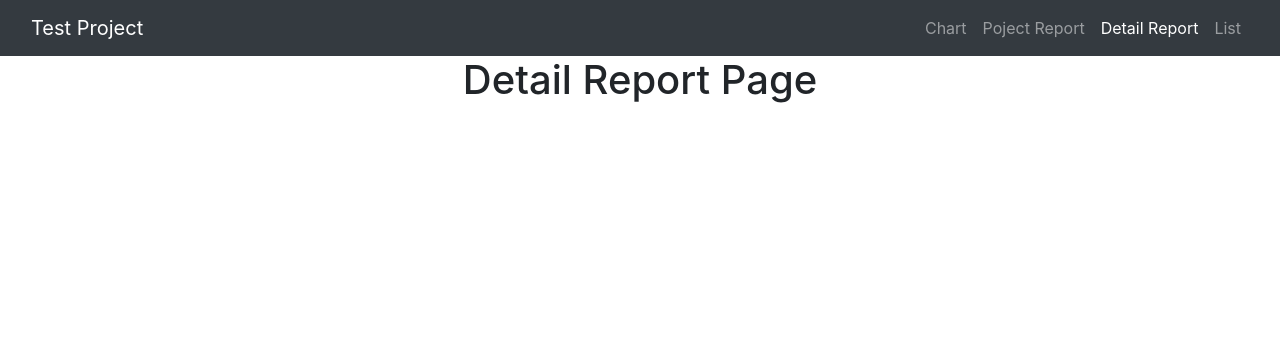
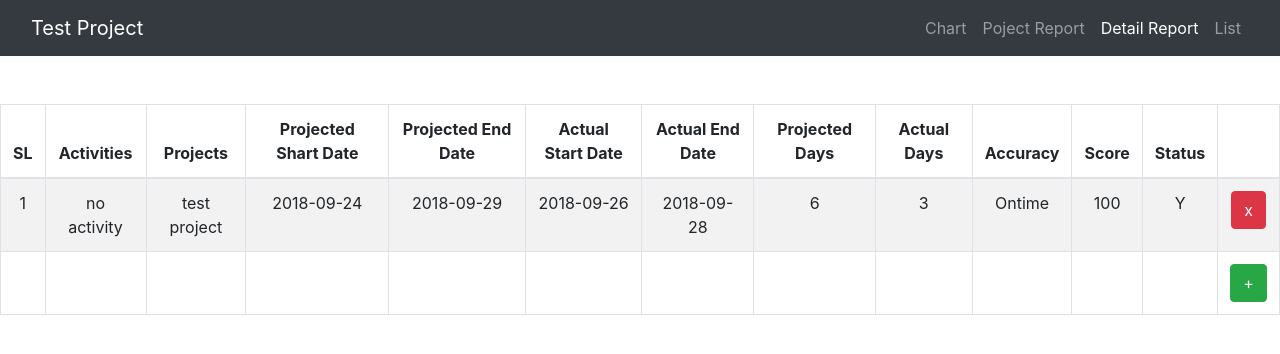
Before and after one commit to mahmudul-hasan-sreejon/progress-tracker, a PHP site: page /detail_report_page.php in a window 1280 px wide. Shown: the top 354 px of the page. Run offline with PHP 8.4, Linux system fonts and the light colour scheme; data comes from the database, SQL or seed files in the repository.

Commit message:
data grid select function added

```diff
--- /dev/null
+++ b/data_grid/select.php
@@ -0,0 +1,123 @@
+<?php
+
+require('../conn.php');
+
+$query = "SELECT * FROM detail_report ORDER BY detail_report_id";
+$result = mysqli_query($conn, $query);
+
+// Main Table Head
+$output = '';
+$output .= '
+    <div class="table-responsive text-center">
+        <table class="table table-bordered table-striped table-hover">
+            <thead>
+                <tr>
+                    <th>SL</th>
+                    <th>Activities</th>
+                    <th>Projects</th>
+                    <th>Projected Shart Date</th>
+                    <th>Projected End Date</th>
+                    <th>Actual Start Date</th>
+                    <th>Actual End Date</th>
+                    <th>Projected Days</th>
+                    <th>Actual Days</th>
+                    <th>Accuracy</th>
+                    <th>Score</th>
+                    <th>Status</th>
+                    <th></th>
+                </tr>
+            </thead>';
+
+// Checking for data from the database
+$rows = mysqli_num_rows($result);
+if($rows > 0) { // If data found
+    // if($rows > 10) {
+    //     $delete_records = $rows - 10;
+    //     $delete_sql = "DELETE FROM tbl_sample LIMIT $delete_records";
+    //     mysqli_query($connect, $delete_sql);
+    // }
+
+    // Main Table Body
+    $output .= '<tbody>';
+    while($row = mysqli_fetch_array($result)) {
+        // HTML contenteditable attribute used for editing the text field
+        $output .= '
+            <tr>
+                <td>'.$row["detail_report_id"].'</td>
+                <td class="activity" data-id1="'.$row["detail_report_id"].'" contenteditable>'.$row["activity"].'</td>
+                <td class="project_name" data-id2="'.$row["detail_report_id"].'" contenteditable>'.$row["project_name"].'</td>
+
+                <td class="projected_start_date" data-id3="'.$row["detail_report_id"].'" contenteditable>'.$row["projected_start_date"].'</td>
+                <td class="projected_end_date" data-id4="'.$row["detail_report_id"].'" contenteditable>'.$row["projected_end_date"].'</td>
+
+                <td class="actual_start_date" data-id5="'.$row["detail_report_id"].'" contenteditable>'.$row["actual_start_date"].'</td>
+                <td class="actual_end_date" data-id6="'.$row["detail_report_id"].'" contenteditable>'.$row["actual_end_date"].'</td>
+
+                <td class="projected_days" data-id7="'.$row["detail_report_id"].'" contenteditable>'.$row["projected_days"].'</td>
+                <td class="actual_days" data-id8="'.$row["detail_report_id"].'" contenteditable>'.$row["actual_days"].'</td>
+
+                <td class="accuracy" data-id9="'.$row["detail_report_id"].'" contenteditable>'.$row["accuracy"].'</td>
+
+                <td class="score" data-id10="'.$row["detail_report_id"].'" contenteditable>'.$row["score"].'</td>
+
+                <td class="status" data-id11="'.$row["detail_report_id"].'" contenteditable>'.$row["status"].'</td>
+
+                <td><button type="button" name="delete_btn" data-id12="'.$row["detail_report_id"].'" class="btn btn-xs btn-danger btn_delete">x</button></td>
+            </tr>';
+    }
+
+    // Last row of the table
+    $output .= '
+        <tr>
+            <td></td>
+            <td id="activity" contenteditable></td>
+            <td id="project_name" contenteditable></td>
+
+            <td id="projected_start_date" contenteditable></td>
+            <td id="projected_end_date" contenteditable></td>
+
+            <td id="actual_start_date" contenteditable></td>
+            <td id="actual_end_date" contenteditable></td>
+
+            <td id="projected_days" contenteditable></td>
+            <td id="actual_days" contenteditable></td>
+
+            <td id="accuracy" contenteditable></td>
+            <td id="score" contenteditable></td>
+            <td id="status" contenteditable></td>
+
+            <td><button type="button" name="btn_add" id="btn_add" class="btn btn-xs btn-success">+</button></td>
+        </tr>
+    ';
+}
+else { // If not found
+    $output .= '
+            <tr>
+                <td></td>
+                <td id="activity" contenteditable></td>
+                <td id="project_name" contenteditable></td>
+
+                <td id="projected_start_date" contenteditable></td>
+                <td id="projected_end_date" contenteditable></td>
+
+                <td id="actual_start_date" contenteditable></td>
+                <td id="actual_end_date" contenteditable></td>
+
+                <td id="projected_days" contenteditable></td>
+                <td id="actual_days" contenteditable></td>
+
+                <td id="accuracy" contenteditable></td>
+                <td id="score" contenteditable></td>
+                <td id="status" contenteditable></td>
+
+                <td><button type="button" name="btn_add" id="btn_add" class="btn btn-xs btn-success">+</button></td>
+            </tr>';
+}
+
+$output .= '</tbody>
+        </table>
+    </div>';
+
+echo $output;
+
+?>
--- a/detail_report_page.php
+++ b/detail_report_page.php
@@ -33,7 +33,15 @@
         </div>
     </nav>
 
-    <center><h1>Detail Report Page</h1></center>
+    <br><br>
+
+    <div class="table-responsive text-center">
+        <div id="live_data"></div>
+
+        <span id="result"></span>
+    </div>
+
+
 
     <!-- Latest compiled JavaScript and jQuery library -->
     <script src="https://ajax.googleapis.com/ajax/libs/jquery/3.3.1/jquery.min.js"></script>
@@ -41,3 +49,110 @@
     <script src="https://cdnjs.cloudflare.com/ajax/libs/popper.js/1.14.3/umd/popper.min.js"></script>
 </body>
 </html>
+
+<script>
+$(document).ready(function() {
+    // Fetching Data from Database (Live)
+    function fetch_data() {
+        $.ajax({
+            url: "data_grid/select.php",
+            method: "POST",
+            success: function(data) {
+				$('#live_data').html(data);
+            }
+        });
+    }
+
+    fetch_data();
+
+    // Field Validation after button click
+    $(document).on('click', '#btn_add', function() {
+        var first_name = $('#first_name').text();
+        var last_name = $('#last_name').text();
+        if(first_name == '') {
+            alert("Enter First Name");
+            return false;
+        }
+        if(last_name == '') {
+            alert("Enter Last Name");
+            return false;
+        }
+
+        // Insert data if all ok
+        $.ajax({
+            url: "data_grid/insert.php",
+            method: "POST",
+            data: {
+                first_name: first_name,
+                last_name: last_name
+            },
+            dataType: "text",
+            success: function(data) {
+                // alert(data);
+                $('#result').html("<div class='alert alert-success'>"+data+"</div>");
+
+                fetch_data();
+            }
+        });
+    });
+
+    // Edit existing data
+	function edit_data(id, text, column_name) {
+        $.ajax({
+            url: "data_grid/edit.php",
+            method: "POST",
+            data: {
+                id: id,
+                text: text,
+                column_name: column_name
+            },
+            dataType: "text",
+            success: function(data) {
+                // alert(data);
+				$('#result').html("<div class='alert alert-success'>"+data+"</div>");
+            }
+        });
+    }
+
+    // On event for first name column
+    $(document).on('blur', '.first_name', function() {
+        // id1 data attribute of the current data
+        var id = $(this).data("id1");
+        var first_name = $(this).text();
+
+        edit_data(id, first_name, "first_name");
+    });
+
+    // On event for last name column
+    $(document).on('blur', '.last_name', function() {
+        // id2 data attribute of the current data
+        var id = $(this).data("id2");
+        var last_name = $(this).text();
+
+        edit_data(id, last_name, "last_name");
+    });
+
+    // On event for delete Button
+    $(document).on('click', '.btn_delete', function() {
+        // id3 data attribute of the current data
+        var id = $(this).data("id3");
+
+        if(confirm("Are you sure you want to delete this?")) {
+            $.ajax({
+                url : "data_grid/delete.php",
+                method : "POST",
+                data: {
+                    id: id
+                },
+                dataType: "text",
+                success: function(data) {
+                    // alert(data);
+                    $('#result').html("<div class='alert alert-success'>"+data+"</div>");
+
+                    fetch_data();
+                }
+            });
+        }
+    });
+});
+</script>
```
Also changed, not shown: data_grid/delete.php (added, +12 -0 lines), data_grid/edit.php (added, +14 -0 lines), data_grid/insert.php (added, +14 -0 lines).
